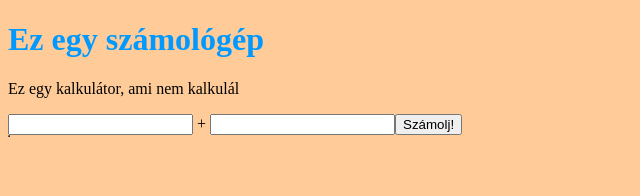
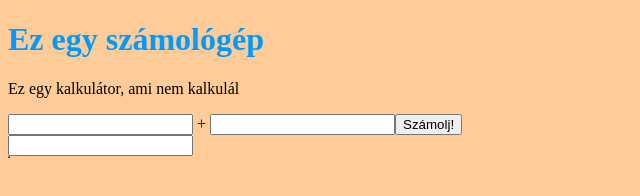
Before and after one commit to ndmchv/first-project, a plain HTML site: page docs/index.html in a window 1280 px wide. Shown: the whole page, without its empty margins (0-640 px from the left). Drawn offline with Linux system fonts and the light colour scheme; files that its build step writes are made by us from their sources.

Commit message:
jkgjgfhjfjc

```diff
--- a/docs/index.html
+++ b/docs/index.html
@@ -16,7 +16,8 @@
     +
     <input name="b" />
     <input type="submit" value="Számolj!" id="submit-button"/>
-
+<br>
+    <input name="Eredmény"  />
 
 </form>
 </table>
```
